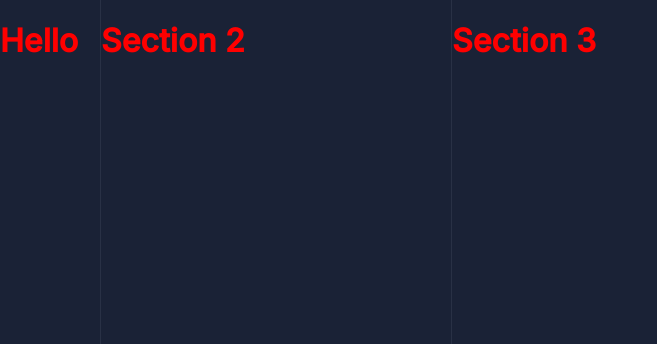
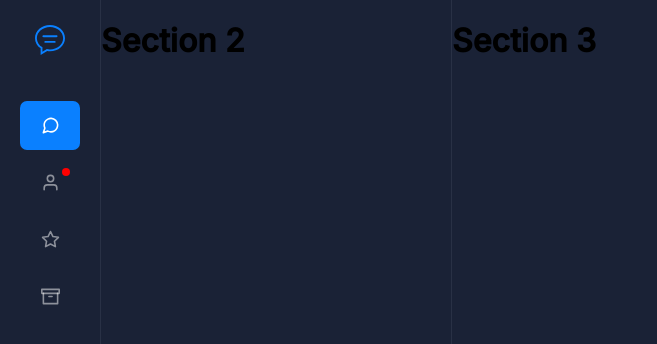
Before and after one commit to cyber-netics/ChatApp-Main, a React (Create React App) app: page / in a window 1280 px wide. Shown: the top 344 px of the page, without its empty margins (0-657 px from the left). Built offline with nearby package versions, Linux system fonts and the light colour scheme.

Commit message:
tab pannel setup

```diff
--- a/package.json
+++ b/package.json
@@ -12,7 +12,6 @@
     "react-router-dom": "^5.2.0",
     "react-scripts": "4.0.3",
     "reactour": "^1.18.3",
-    "reactstrap": "^8.9.0",
     "redux": "^4.0.5",
     "redux-thunk": "^2.3.0",
     "styled-components": "^5.2.3",
--- /dev/null
+++ b/src/Components/FlatList.js
@@ -0,0 +1,23 @@
+import React from "react";
+import styled from "styled-components";
+import { List, ListItem } from "../Components/Shared";
+
+const NavItem = styled(ListItem)`
+  margin: 8px 20px;
+`;
+
+const FlatList = (props) => {
+  return (
+    <>
+      {props.list.map((item) => {
+        return (
+          <List>
+            <NavItem>{props.item(item)}</NavItem>
+          </List>
+        );
+      })}
+    </>
+  );
+};
+
+export default FlatList;
--- /dev/null
+++ b/src/Components/Icon.js
@@ -0,0 +1,32 @@
+import React from "react";
+import * as FeatherIcon from "react-feather";
+
+const iconSize = {
+  sm: {
+    height: "13px",
+    width: "13px",
+  },
+  md: {
+    height: "19px",
+    width: "19px",
+  },
+  lg: {
+    hight: "24px",
+    width: "24px",
+  },
+};
+
+const uppercase = (string) => {
+  return string.charAt(0).toUpperCase() + string.slice(1);
+};
+
+const Icon = (props) => {
+  const { icon, size } = props;
+
+  const IconComponent = FeatherIcon[uppercase(icon)];
+  const sizeIcon = size ? iconSize[size] : iconSize["md"];
+
+  return <IconComponent style={sizeIcon} />;
+};
+
+export default Icon;
--- a/src/Components/Navigation/index.js
+++ b/src/Components/Navigation/index.js
@@ -1,16 +1,64 @@
-import React from "react";
+import React, { useState } from "react";
 import styled from "styled-components";
+
+import { ReactComponent as logo } from "../../assets/logo.svg";
+import { tabs } from "./tabs.json";
+
 import { Section, Container as Wrapper } from "../Shared";
+import { ButtonSelect, Badge } from "../SharedStyles";
+
+import FlatList from "../FlatList";
+import Icon from "../Icon";
 
 const Container = styled(Wrapper)`
   width: 100px;
+  text-align: center;
 `;
 
-const Navigation = () => {
+const InnerContainer = styled.div`
+  width: 100%;
+`;
+
+const NavLogo = styled.a`
+  padding: 1.5rem 0 2.35rem 0;
+  display: flex;
+  justify-content: center;
+`;
+
+const LogoIcon = styled(logo)`
+  width: 30px;
+  height: 30px;
+  fill: #0a80ff;
+  padding-top: 1px;
+`;
+
+const Navigation = (props) => {
+  const [navtab, setnavtab] = useState("message");
+
   return (
     <Section>
       <Container>
-        <h1>Hello</h1>
+        <InnerContainer>
+          <header>
+            <NavLogo href={"/"}>
+              <LogoIcon />
+            </NavLogo>
+          </header>
+          <div>
+            <FlatList
+              list={tabs}
+              item={(tab) => (
+                <ButtonSelect
+                  onClick={() => setnavtab(tab.name)}
+                  active={navtab === tab.name}
+                >
+                  <Icon icon={tab.icon} />
+                  <Badge status={tab.status} />
+                </ButtonSelect>
+              )}
+            />
+          </div>
+        </InnerContainer>
       </Container>
     </Section>
   );
--- /dev/null
+++ b/src/Components/Navigation/tabs.json
@@ -0,0 +1,23 @@
+{
+  "tabs": [
+    {
+      "name": "message",
+      "icon": "MessageCircle",
+      "status": "warning"
+    },
+
+    {
+      "name": "users",
+      "icon": "User",
+      "status": "error"
+    },
+    {
+      "name": "stars",
+      "icon": "Star"
+    },
+    {
+      "name": "archive",
+      "icon": "Archive"
+    }
+  ]
+}
--- a/src/Components/Shared.js
+++ b/src/Components/Shared.js
@@ -14,3 +14,15 @@ export const Section = styled.div`
     display: none;
   }
 `;
+
+export const List = styled.ul`
+  width: 100%;
+  margin: 0;
+  padding: 0;
+`;
+
+export const ListItem = styled.li`
+  list-style: none;
+  padding: 0;
+  margin: 0;
+`;
--- /dev/null
+++ b/src/Components/SharedStyles.js
@@ -0,0 +1,31 @@
+import styled from "styled-components";
+
+export const Button = styled.span`
+  display: flex;
+  justify-content: center;
+  border-radius: 7px;
+  transition: all 0.23s;
+  padding: 15px 18px;
+  position: relative;
+  cursor: pointer;
+`;
+
+export const ButtonSelect = styled(Button)`
+  background-color: ${(props) => props.active && props.theme.colors.active};
+  color: ${(props) =>
+    props.active
+      ? props.theme.colors.secondaryActive
+      : props.theme.colors.secondaryNoneActive};
+`;
+
+export const Badge = styled.span`
+  border: ${(props) =>
+    props.border && `3px solid ${props.theme.colors.background}`};
+  background-color: ${(props) => props.theme.colors[props.status]};
+  position: absolute;
+  border-radius: 50%;
+  width: 8px;
+  height: 8px;
+  top: 10px;
+  right: 10px;
+`;
--- a/src/Layout.js
+++ b/src/Layout.js
@@ -4,7 +4,6 @@ import { darkTheme, lightTheme, GlobalStyle } from "./theme";
 
 const LayoutContainer = styled.div`
   background: ${(props) => props.theme.colors.background};
-  color: red;
   height: 100vh;
   display: flex;
   overflow: hidden;
--- a/src/theme.js
+++ b/src/theme.js
@@ -2,32 +2,31 @@ import { createGlobalStyle } from "styled-components";
 
 const dark = "#1a2236";
 const light = "white";
-const active = "#0a80ff";
-const primary100 = "rgba(255, 255, 255, 0.75)";
-const primary200 = "#212529";
-const secondery100 = "#969696";
-const secondery200 = "rgba(255, 255, 255, 0.4)";
 const highlight100 = "#293145";
 const highlight200 = "#e6e6e6";
+const primary = "#0a80ff";
+const secondary100 = "#fff";
+const secondary200 = "rgba(255, 255, 255, 0.5)";
+const error = "red";
 
 const baseColors = {
   dark,
   light,
-  active,
+  error,
 };
 
 const lightColors = {
   background: light,
-  primary: primary200,
-  secondery: secondery200,
   highlight: highlight200,
+  active: primary,
 };
 
 const darkColors = {
   background: dark,
-  primary: primary100,
-  secondery: secondery100,
   highlight: highlight100,
+  active: primary,
+  secondaryActive: secondary100,
+  secondaryNoneActive: secondary200,
 };
 
 const lightThemeColors = Object.assign({}, baseColors, lightColors);
@@ -56,7 +55,7 @@ export const GlobalStyle = createGlobalStyle`
   }
   body {
     margin:0;
+    padding: 0;
     height: 100%;
   }
-  a {
 `;
```
Also changed, not shown: src/assets/logo.svg (added).
